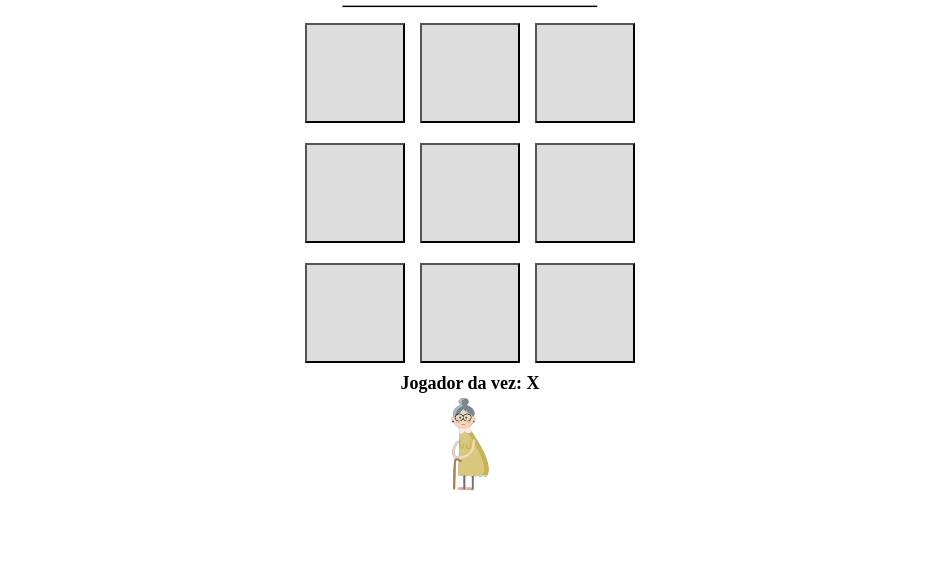
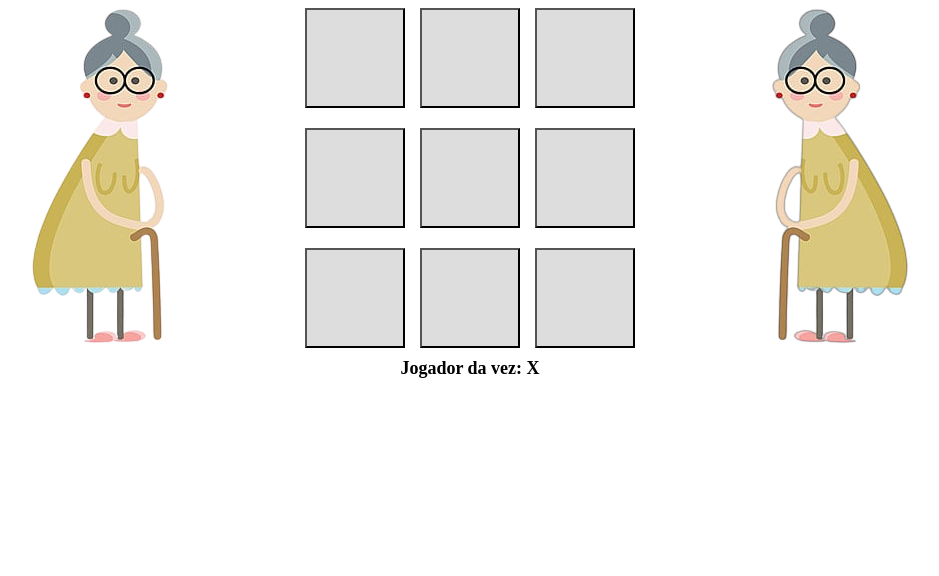
Before and after one commit to biavargas06/jogos, a plain HTML site: page velha.html in a window 1280 px wide. Shown: the part 224-800 px from the top of the page, without its empty margins (170-1109 px from the left). Drawn offline with Linux system fonts and the light colour scheme.

Commit message:
velha pt final

```diff
--- a/velha.css
+++ b/velha.css
@@ -10,6 +10,22 @@ body {
     flex-direction: column;
     align-items: center;
     justify-content: center;
+    height: 100vh;
+}
+
+.container {
+    display: flex;
+    align-items: center;
+}
+
+.velha1,
+.velha2 {
+    height: auto;
+}
+
+.content {
+    text-align: center;
+    margin: 0 20px;
 }
 
 h1 {
@@ -17,11 +33,11 @@ h1 {
     margin-bottom: 10px;
     font-size: 24px;
 }
+
 hr {
     height: 3px;
-    width: 20%;
-    margin-bottom: 10px;
-    margin-top: 10px;
+    width: 95%;
+    margin: 10px auto;
     background-color: black;
 }
 
@@ -43,10 +59,5 @@ hr {
 .currentPlayer {
     text-align: center;
     font-size: 18px;
+    margin-bottom: 20px;
 }
-
-.velha1,
-.velha2 {
-    width: 100px;
-    height: auto;
-}
--- a/velha.html
+++ b/velha.html
@@ -8,7 +8,9 @@
     <link rel="stylesheet" href="velha.css">
 </head>
 <body>
+    <div class="container">
         <img src="velha.png" alt="" class="velha1">
+        <div class="content">
             <h1>JOGO DA VELHA</h1>
             <hr>
             <div class="game">
@@ -23,7 +25,9 @@
         <button data-i="9"></button>
     </div>
     <h2 class="currentPlayer"></h2>
+</div>
 <img src="velha2.png" alt="" class="velha2">
+</div>
 <script src="velha.js"></script>
 </body>
 </html>
```
Lines whose indentation alone changed are shown as unchanged.
